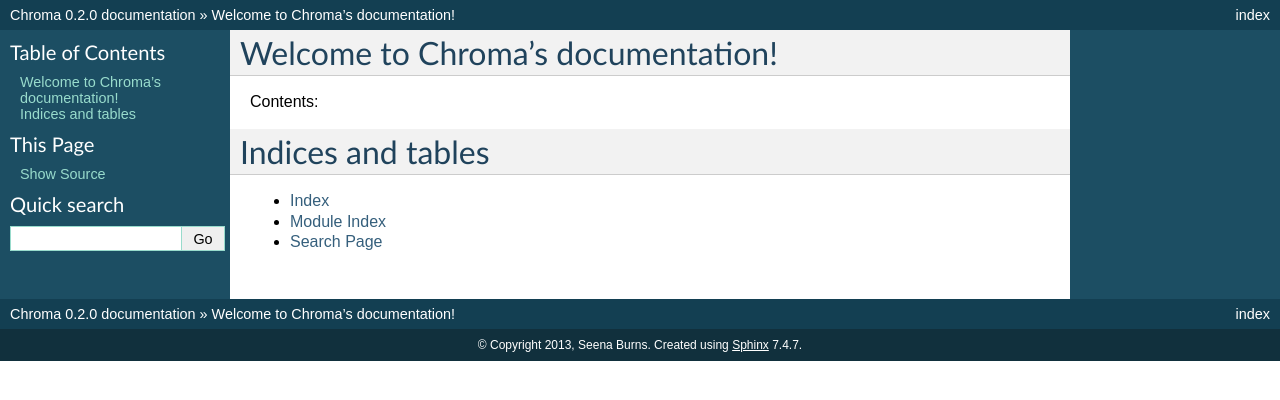
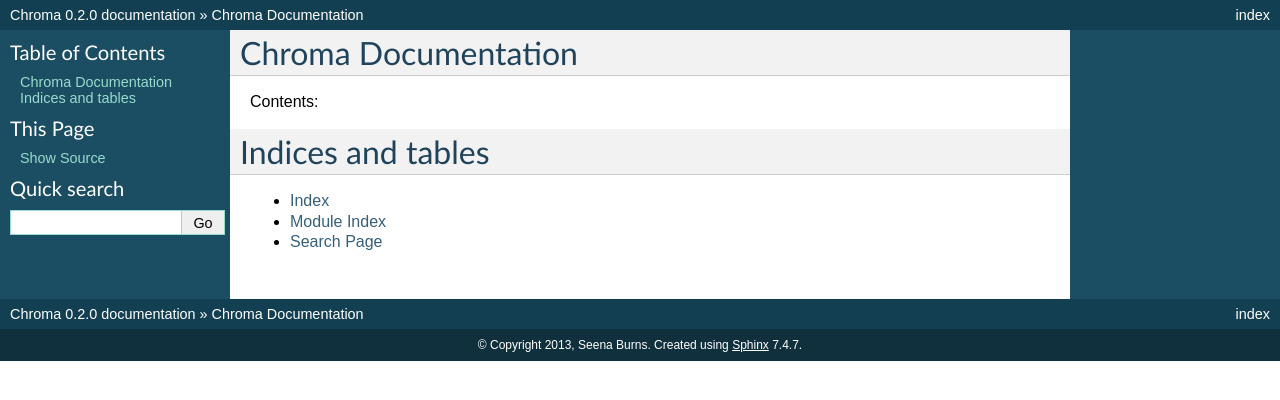
Before and after one commit to seenaburns/Chroma, a Sphinx documentation site: the page built from docs/index.rst, in a window 1280 px wide. Shown: the top 400 px of the page. Built offline with Sphinx 7.4.7, drawn with Linux system fonts in a browser that asks for light colours; some of the changed lines change nothing that is shown.

```diff
--- a/docs/index.rst
+++ b/docs/index.rst
@@ -1,10 +1,5 @@
-.. Chroma documentation master file, created by
-   sphinx-quickstart on Tue Jan 29 23:34:47 2013.
-   You can adapt this file completely to your liking, but it should at least
-   contain the root `toctree` directive.
-
-Welcome to Chroma's documentation!
-==================================
+Chroma Documentation
+====================
 
 Contents:
 
```
